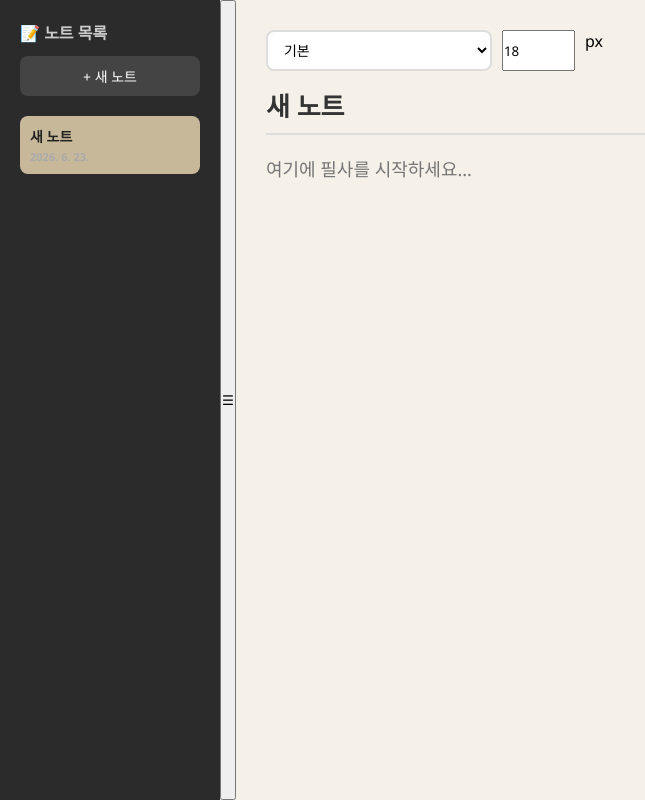
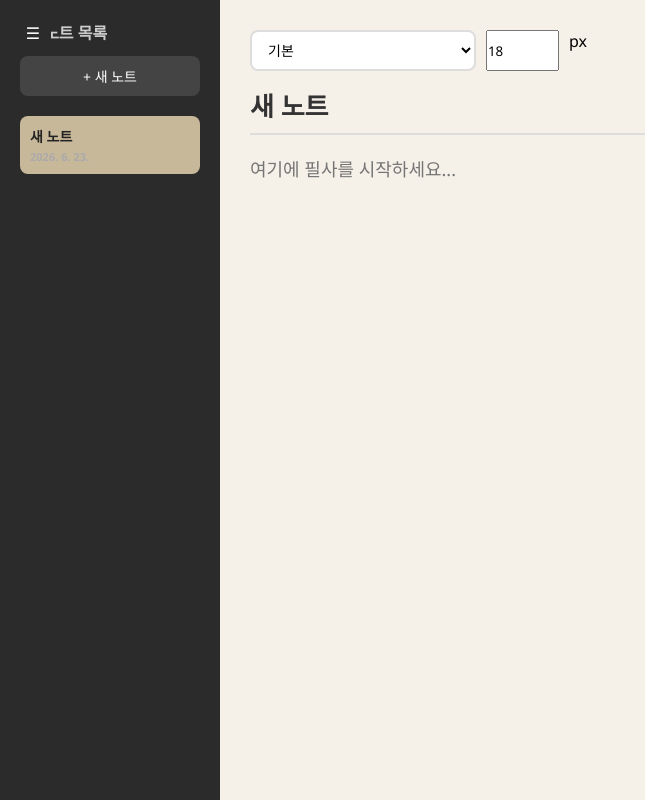
Before and after one commit to inong0904-dev/typing-notes, a plain HTML site: page index.html in a window 1280 px wide. Shown: the whole page, without its empty margins (0-645 px from the left). Drawn offline with Linux system fonts and the light colour scheme; a web font is replaced by a local one.

Commit message:
Update style.css

```diff
--- a/style.css
+++ b/style.css
@@ -1,3 +1,42 @@
+@font-face {
+  font-family: 'RelationshipofMelodrame';
+  src: url('fonts/RelationshipofMelodrame.ttf') format('truetype');
+}
+
+@font-face {
+  font-family: 'MaruBuriRegular';
+  src: url('fonts/MaruBuriRegular.ttf') format('truetype');
+}
+
+@font-face {
+  font-family: 'BlankScript';
+  src: url('fonts/BlankScript.otf') format('opentype');
+}
+
+  @font-face {
+  font-family: 'RIDIBatang';
+  src: url('fonts/RIDIBatang.otf') format('opentype');
+}
+
+@font-face {
+  font-family: 'Helvetica';
+  src: url('fonts/Helvetica.ttf') format('truetype');
+}
+
+@font-face {
+  font-family: 'PretendardJP';
+  src: url('fonts/PretendardJPVariable.ttf') format('truetype');
+}
+
+@font-face {
+  font-family: 'KoPubDotum';
+  src: url('fonts/KoPubDotumMedium.ttf') format('truetype');
+}
+
+@font-face {
+  font-family: 'KoPubBatang';
+  src: url('fonts/KoPubBatangMedium.ttf') format('truetype');
+}
 * {
   box-sizing: border-box;
   margin: 0;
@@ -111,3 +150,23 @@
   outline: none;
   color: #333;
 }
+#toggleBtn {
+  position: fixed;
+  top: 15px;
+  left: 15px;
+  z-index: 10;
+  background-color: #2b2b2b;
+  color: white;
+  border: none;
+  width: 36px;
+  height: 36px;
+  border-radius: 8px;
+  cursor: pointer;
+  font-size: 16px;
+}
+
+#sidebar.closed {
+  width: 0;
+  padding: 0;
+  overflow: hidden;
+}
```
